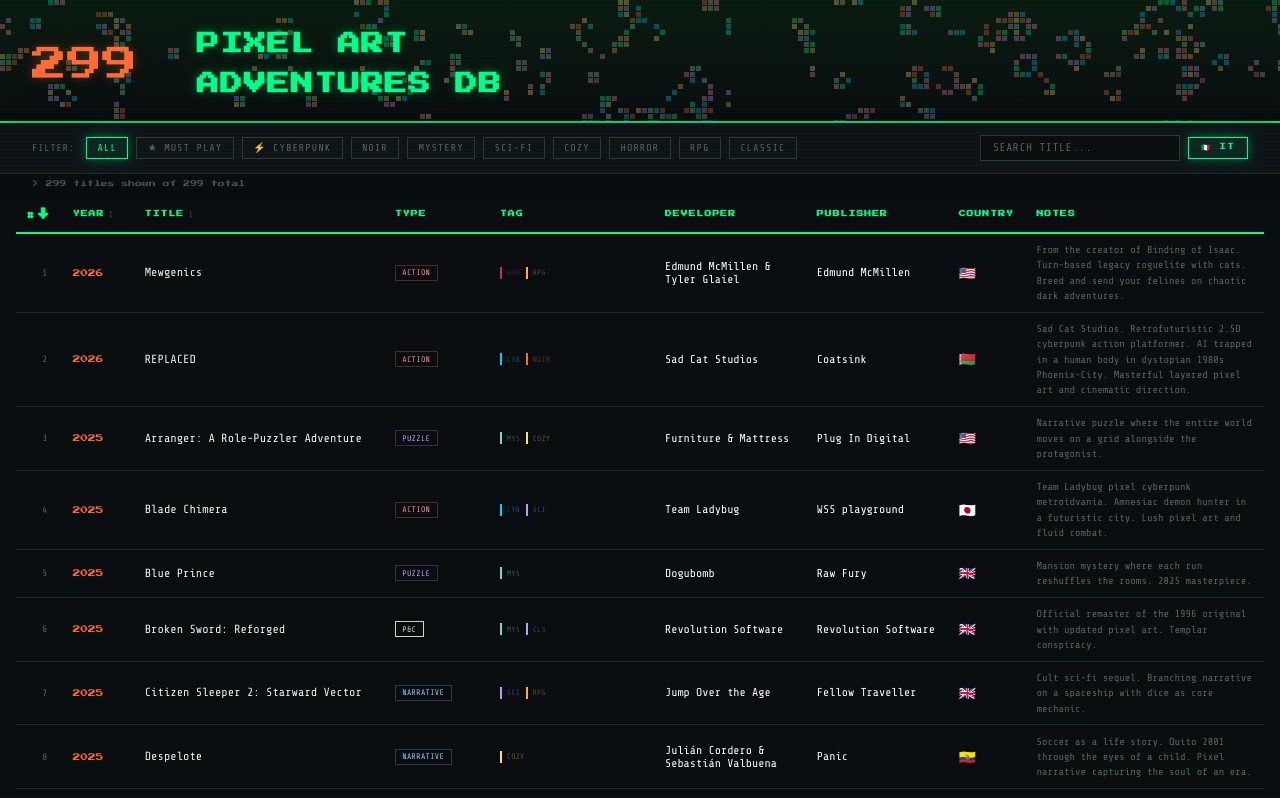
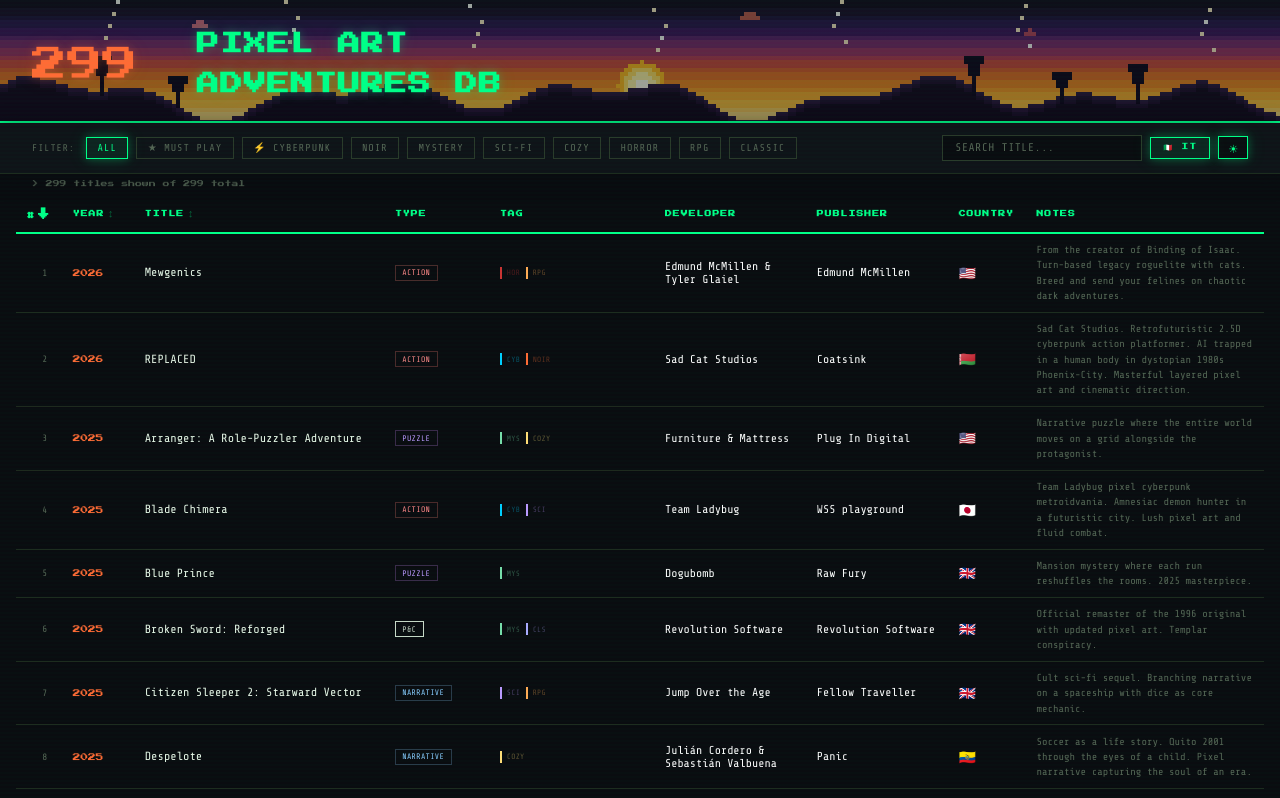
Before and after one commit to dskies/pixelDB, a plain HTML site: page index.html in a window 1280 px wide. Shown: the top 798 px of the page. Drawn offline with Linux system fonts and the light colour scheme.

Commit message:
feat: replace GOL with pixel-art sunset + add theme colour cycle button

```diff
--- a/index.html
+++ b/index.html
@@ -66,7 +66,7 @@
     inset: 0;
     width: 100%;
     height: 100%;
-    opacity: 0.30;
+    opacity: 0.60;
     image-rendering: pixelated;
     pointer-events: none;
   }
@@ -130,6 +130,20 @@
     white-space: nowrap;
   }
   button#langBtn:hover { background: rgba(0,255,136,0.18); }
+
+  /* Sun theme toggle */
+  button#themeBtn {
+    font-family: 'Press Start 2P', monospace;
+    font-size: 0.7rem; padding: 0.30rem 0.55rem;
+    background: rgba(0,0,0,0.30);
+    border: 1px solid var(--accent);
+    color: var(--accent); cursor: pointer;
+    box-shadow: var(--neon-glow);
+    transition: all 0.12s;
+    white-space: nowrap;
+    line-height: 1;
+  }
+  button#themeBtn:hover { background: rgba(255,255,255,0.08); }
 
   .search-wrap { margin-left: auto; display:flex; align-items:center; gap:0.5rem; }
   #search {
@@ -258,6 +272,7 @@
   <div class="search-wrap">
     <input type="text" id="search" placeholder="CERCA TITOLO...">
     <button id="langBtn">&#127463;&#127479; EN</button>
+    <button id="themeBtn" title="Cambia tema colore">&#9728;</button>
   </div>
 </div>
 
@@ -529,6 +544,25 @@
   });
 });
 
+// ── THEME (accent colour) CYCLE ─────────────────────────────────────────────
+(function() {
+  const THEMES = [
+    { accent: '#00ff88', glow: '0 0 8px #00ff8844, 0 0 20px #00ff8822' },  // green
+    { accent: '#ff6b35', glow: '0 0 8px #ff6b3544, 0 0 20px #ff6b3522' },  // orange
+    { accent: '#e8e8e8', glow: '0 0 8px #e8e8e844, 0 0 20px #e8e8e822' },  // white
+  ];
+  let idx = 0;
+  function applyTheme(t) {
+    const r = document.documentElement.style;
+    r.setProperty('--accent',    t.accent);
+    r.setProperty('--neon-glow', t.glow);
+  }
+  document.getElementById('themeBtn').addEventListener('click', () => {
+    idx = (idx + 1) % THEMES.length;
+    applyTheme(THEMES[idx]);
+  });
+})();
+
 // ── LANGUAGE TOGGLE ───────────────────────────────────────────────────────────
 document.getElementById('langBtn').addEventListener('click', () => {
   lang = lang === 'it' ? 'en' : 'it';
@@ -615,106 +649,131 @@
     ['click','keydown','touchstart'].forEach(ev => document.addEventListener(ev, onFirstGesture, { once: true }));
   })();
 
-// ── GAME OF LIFE (header background) ─────────────────────────────────────────
+// ── PIXEL-ART SUNSET (header background) ─────────────────────────────────────
 (function() {
   const canvas = document.getElementById('gol-canvas');
   if (!canvas) return;
   const ctx = canvas.getContext('2d');
+  const PX = 4; // pixel art grid size
 
-  // Pixel art palette (alive cells cycle through these colors by age)
-  const PALETTE = [
-    '#00ff88', // neon green
-    '#00cfff', // cyan
-    '#ffaa55', // orange
-    '#ff6b35', // red-orange
-    '#bb99ff', // purple
-    '#ffdd77', // yellow
-    '#77ddaa', // mint
-    '#ff88aa', // pink
+  // Sky colour bands, top → bottom
+  const SKY = [
+    '#120820','#1a0c2e','#1e1040','#2a1450',
+    '#3d1460','#5c2070','#7a2a70','#9a3268',
+    '#b83c58','#cc4a40','#d96030','#e47228',
+    '#ed8824','#f59c28','#f8b030','#fac040',
+    '#fcd060','#fee080','#fff0a0'
   ];
-  const CELL = 6; // px per cell
-  let cols, rows, grid, next, age;
 
-  function resize() {
-    const W = canvas.offsetWidth;
-    const H = canvas.offsetHeight;
-    canvas.width  = W;
-    canvas.height = H;
-    cols = Math.ceil(W / CELL);
-    rows = Math.ceil(H / CELL);
-    grid = new Uint8Array(cols * rows);
-    next = new Uint8Array(cols * rows);
-    age  = new Uint8Array(cols * rows);
-    // seed ~30% alive
-    for (let i = 0; i < grid.length; i++) {
-      grid[i] = Math.random() < 0.30 ? 1 : 0;
-      age[i]  = grid[i] ? Math.floor(Math.random() * PALETTE.length) : 0;
-    }
+  function fill(px2, py, col) {
+    ctx.fillStyle = col;
+    ctx.fillRect(px2 * PX, py * PX, PX, PX);
   }
 
-  function idx(x, y) { return ((y + rows) % rows) * cols + ((x + cols) % cols); }
+  function drawSunset() {
+    const W = canvas.width, H = canvas.height;
+    const pw = Math.ceil(W / PX);
+    const ph = Math.ceil(H / PX);
 
-  function step() {
-    for (let y = 0; y < rows; y++) {
-      for (let x = 0; x < cols; x++) {
-        const i = idx(x, y);
-        const n = grid[idx(x-1,y-1)] + grid[idx(x,y-1)] + grid[idx(x+1,y-1)]
-                + grid[idx(x-1,y)]                       + grid[idx(x+1,y)]
-                + grid[idx(x-1,y+1)] + grid[idx(x,y+1)] + grid[idx(x+1,y+1)];
-        const alive = grid[i];
-        if (alive) {
-          next[i] = (n === 2 || n === 3) ? 1 : 0;
-        } else {
-          next[i] = (n === 3) ? 1 : 0;
-        }
-        // advance age for alive cells, reset for dead
-        if (next[i]) {
-          age[i] = alive ? Math.min(age[i] + 1, 255)
-                         : Math.floor(Math.random() * PALETTE.length) * 12;
-        } else {
-          age[i] = 0;
-        }
-      }
-    }
-    const tmp = grid; grid = next; next = tmp;
+    // ── sky bands ──
+    for (let py = 0; py < ph; py++) {
+      const bi = Math.min(SKY.length - 1, Math.floor((py / ph) * SKY.length));
+      ctx.fillStyle = SKY[bi];
+      ctx.fillRect(0, py * PX, W, PX);
     }
 
-  function draw() {
-    ctx.clearRect(0, 0, canvas.width, canvas.height);
-    for (let y = 0; y < rows; y++) {
-      for (let x = 0; x < cols; x++) {
-        const i = idx(x, y);
-        if (grid[i]) {
-          const colorIdx = Math.floor(age[i] / 12) % PALETTE.length;
-          ctx.fillStyle = PALETTE[colorIdx];
-          ctx.fillRect(x * CELL, y * CELL, CELL - 1, CELL - 1);
-        }
+    // ── sun ──
+    const sx = Math.floor(pw / 2);
+    const sy = Math.floor(ph * 0.70);
+    const sr = Math.max(3, Math.floor(ph * 0.20));
+    for (let dy = -sr; dy <= sr; dy++) {
+      for (let dx = -sr; dx <= sr; dx++) {
+        const d2 = dx * dx + dy * dy;
+        if (d2 <= sr * sr) {
+          const d = Math.sqrt(d2) / sr;
+          const col = d < 0.25 ? '#fffff0'
+                    : d < 0.55 ? '#fff5aa'
+                    : d < 0.78 ? '#ffe066'
+                    :            '#ffbb22';
+          fill(sx + dx, sy + dy, col);
         }
       }
     }
 
-  let lastTime = 0;
-  const FPS = 10;
-  const INTERVAL = 1000 / FPS;
-
-  function loop(ts) {
-    requestAnimationFrame(loop);
-    if (ts - lastTime < INTERVAL) return;
-    lastTime = ts;
-    step();
-    draw();
+    // ── sun shimmer (vertical column, bottom half of sun downward) ──
+    for (let dy = 1; dy <= Math.floor(ph * 0.12); dy++) {
+      const hw = Math.max(1, Math.floor((1 - dy / (ph * 0.13)) * 2));
+      for (let dx = -hw; dx <= hw; dx++) {
+        const col = dy % 2 === 0 ? '#ffd044' : '#ffbb22';
+        if (sy + sr + dy < ph) fill(sx + dx, sy + sr + dy, col);
+      }
     }
 
-  // Re-seed every ~40s so it never goes stale
-  setInterval(() => {
-    for (let i = 0; i < grid.length; i++) {
-      if (Math.random() < 0.02) { grid[i] = 1; age[i] = 0; }
+    // ── clouds ──
+    const clouds = [
+      { x: Math.floor(pw * 0.15), y: Math.floor(ph * 0.22), tiles: [[0,0],[1,0],[2,0],[3,0],[1,-1],[2,-1]] , col:'#d86888' },
+      { x: Math.floor(pw * 0.58), y: Math.floor(ph * 0.16), tiles: [[0,0],[1,0],[2,0],[3,0],[4,0],[1,-1],[2,-1],[3,-1]] , col:'#c05850' },
+      { x: Math.floor(pw * 0.80), y: Math.floor(ph * 0.26), tiles: [[0,0],[1,0],[2,0],[1,-1]] , col:'#b84460' },
+    ];
+    for (const cl of clouds) {
+      for (const [tx, ty] of cl.tiles) fill(cl.x + tx, cl.y + ty, cl.col);
     }
-  }, 40000);
+
+    // ── stars (deterministic) ──
+    const starZone = Math.floor(ph * 0.42);
+    for (let i = 0; i < 28; i++) {
+      const spx = (i * 137 + 29) % pw;
+      const spy = (i * 71  + 13) % starZone;
+      // only in the dark upper sky (skip the orange lower bands)
+      const bi  = Math.min(SKY.length - 1, Math.floor((spy / ph) * SKY.length));
+      if (bi < 8) fill(spx, spy, i % 4 === 0 ? '#ffffff' : '#ffeecc');
+    }
+
+    // ── ground silhouette ──
+    const groundTop = Math.floor(ph * 0.80);
+    for (let px2 = 0; px2 < pw; px2++) {
+      // gentle undulating hills
+      const bump = Math.round(
+        3 * Math.sin(px2 * 0.09) +
+        2 * Math.sin(px2 * 0.19 + 0.8) +
+        1.5 * Math.sin(px2 * 0.05 + 1.6)
+      );
+      const top = groundTop - bump;
+      for (let py = top; py < ph; py++) {
+        const col = py === top ? '#2a1840' : (py < top + 2 ? '#1e1030' : '#130a20');
+        fill(px2, py, col);
+      }
+    }
+
+    // ── pine-tree silhouettes ──
+    const treeH = Math.max(5, Math.floor(ph * 0.30));
+    const trees = [
+      Math.floor(pw * 0.08), Math.floor(pw * 0.14),
+      Math.floor(pw * 0.76), Math.floor(pw * 0.83), Math.floor(pw * 0.89),
+    ];
+    for (let ti = 0; ti < trees.length; ti++) {
+      const tx = trees[ti];
+      const th = treeH - (ti % 2) * 2;
+      const baseY = groundTop - Math.round(
+        3 * Math.sin(tx * 0.09) + 2 * Math.sin(tx * 0.19 + 0.8)
+      ) - 1;
+      for (let lv = 0; lv < th; lv++) {
+        const hw = Math.max(0, Math.floor(((lv / th) * 2.8)));
+        const py = baseY - lv;
+        for (let dx = -hw; dx <= hw; dx++) fill(tx + dx, py, '#0e0820');
+      }
+      fill(tx, baseY + 1, '#0e0820');
+    }
+  }
+
+  function resize() {
+    canvas.width  = canvas.offsetWidth;
+    canvas.height = canvas.offsetHeight;
+    drawSunset();
+  }
 
   window.addEventListener('resize', resize);
-  resize();
-  requestAnimationFrame(loop);
+  requestAnimationFrame(resize);
 })();
 
 // ── INIT ──────────────────────────────────────────────────────────────────────
```
Lines whose indentation alone changed are shown as unchanged.
